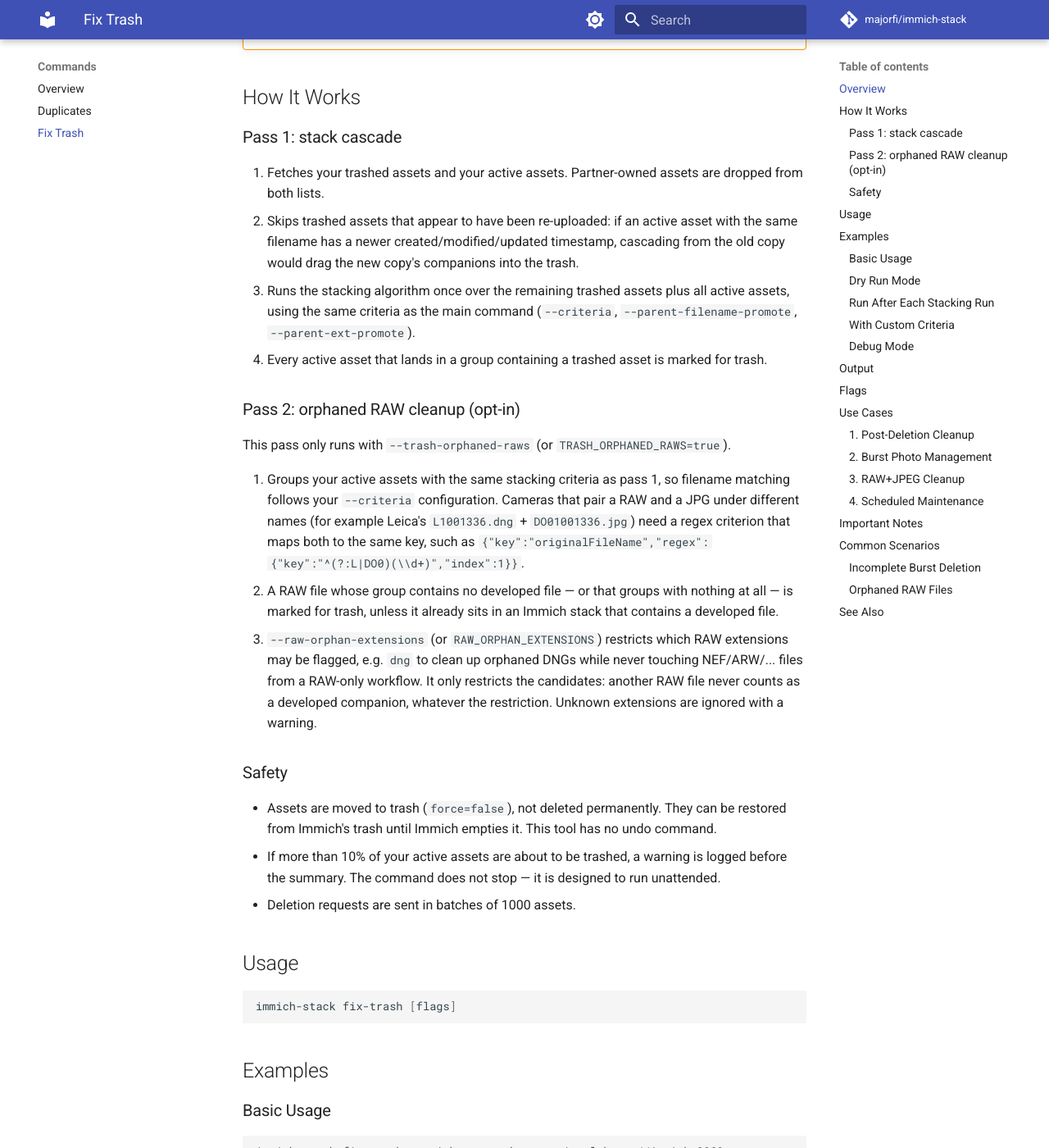
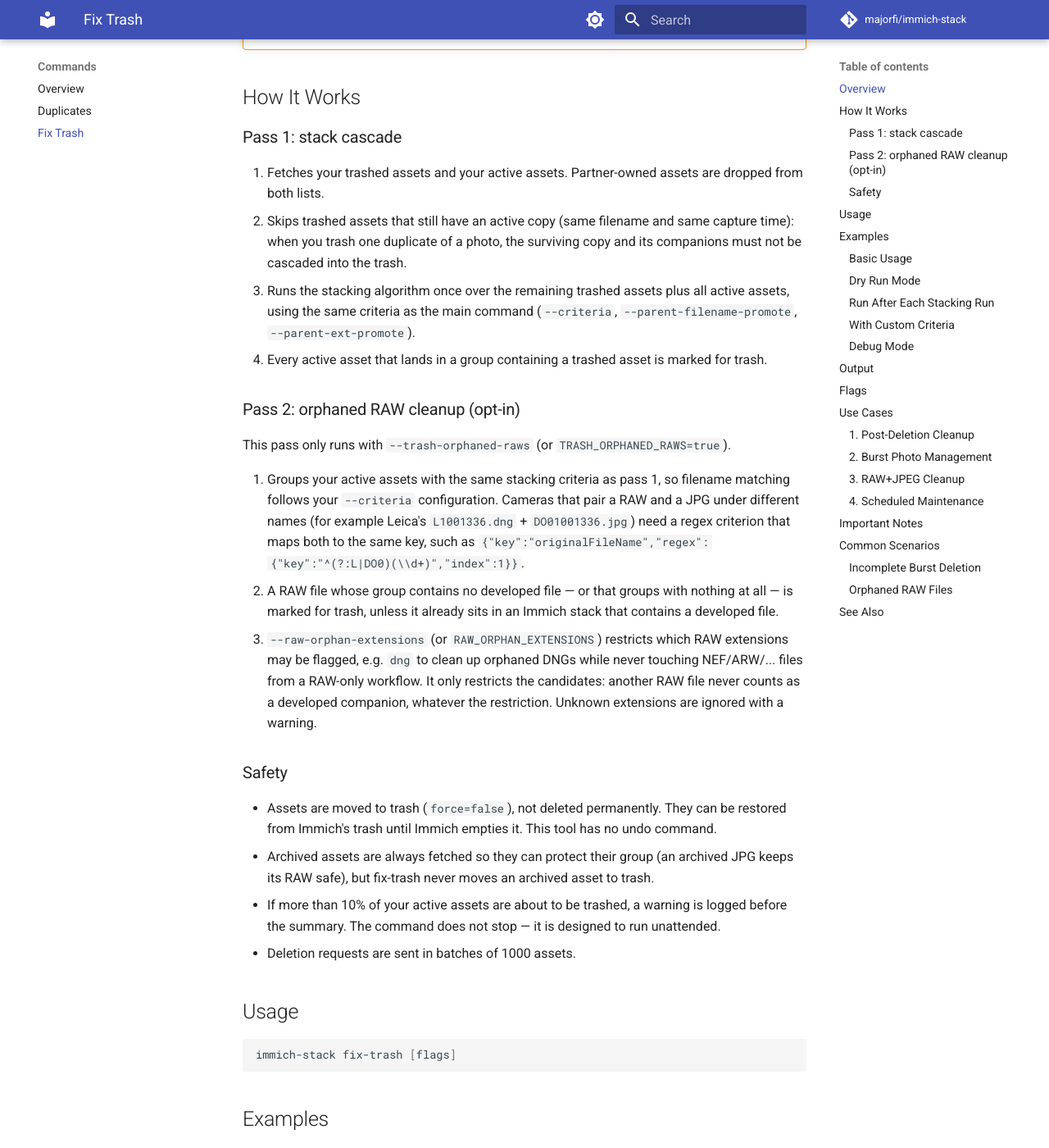
Before and after one commit to Majorfi/immich-stack, an MkDocs documentation site: the page built from docs/commands/fix-trash.md, in a window 1280 px wide and 1400 px high, scrolled down 719 px. Shown: the whole window at 82% size. Built offline with MkDocs 1.6.1 and Material for MkDocs 9.7.7, drawn with Linux system fonts in a browser that asks for light colours; comment, search, counter and statistics services are not loaded; some of the changed text lies outside the part shown.

Commit message:
docs(fix-trash): document the safety fixes
- Pass 1 describes the active-copy skip (same filename and capture
  time) instead of the removed timestamp heuristic
- Archived assets: always fetched for protection, never trashed
- Scheduled example no longer recommends --log-level warn: the summary
  of what was trashed is info-level and is the only record an
  unattended run leaves

````diff
--- a/docs/commands/fix-trash.md
+++ b/docs/commands/fix-trash.md
@@ -24,7 +24,7 @@
 ### Pass 1: stack cascade
 
 1. Fetches your trashed assets and your active assets. Partner-owned assets are dropped from both lists.
-1. Skips trashed assets that appear to have been re-uploaded: if an active asset with the same filename has a newer created/modified/updated timestamp, cascading from the old copy would drag the new copy's companions into the trash.
+1. Skips trashed assets that still have an active copy (same filename and same capture time): when you trash one duplicate of a photo, the surviving copy and its companions must not be cascaded into the trash.
 1. Runs the stacking algorithm once over the remaining trashed assets plus all active assets, using the same criteria as the main command (`--criteria`, `--parent-filename-promote`, `--parent-ext-promote`).
 1. Every active asset that lands in a group containing a trashed asset is marked for trash.
 
@@ -39,6 +39,7 @@
 ### Safety
 
 - Assets are moved to trash (`force=false`), not deleted permanently. They can be restored from Immich's trash until Immich empties it. This tool has no undo command.
+- Archived assets are always fetched so they can protect their group (an archived JPG keeps its RAW safe), but fix-trash never moves an archived asset to trash.
 - If more than 10% of your active assets are about to be trashed, a warning is logged before the summary. The command does not stop — it is designed to run unattended.
 - Deletion requests are sent in batches of 1000 assets.
 
@@ -119,7 +120,6 @@
 - `--parent-filename-promote` - Filename patterns for stacking
 - `--trash-orphaned-raws` - Enable the orphaned RAW cleanup pass (off by default)
 - `--raw-orphan-extensions` - Restrict the RAW pass to specific extensions, e.g. `dng,nef` (default: all RAW formats)
-- `--with-archived` - Also look for archived assets in the trash scan
 - `--log-level` - Set to `debug` for detailed matching information
 
 ## Use Cases
@@ -166,8 +166,10 @@
 
 ```bash
 # Run weekly to maintain consistency
-0 2 * * 0 immich-stack fix-trash --api-key your_key --log-level warn
+0 2 * * 0 immich-stack fix-trash --api-key your_key
 ```
+
+Keep the log level at `info` (the default) for scheduled runs: the summary of what was moved to trash is logged at that level, and it is your only record of what an unattended run did.
 
 ## Important Notes
 
````
